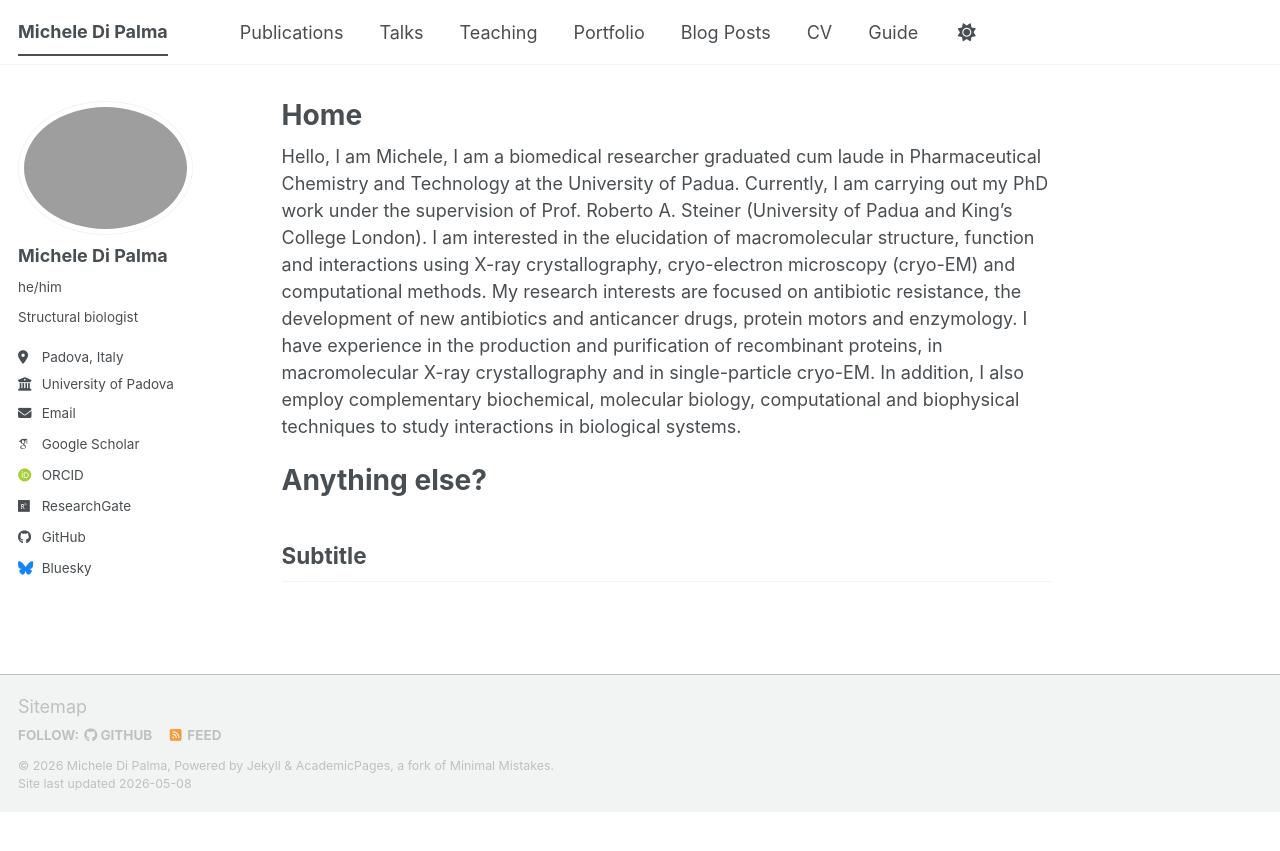
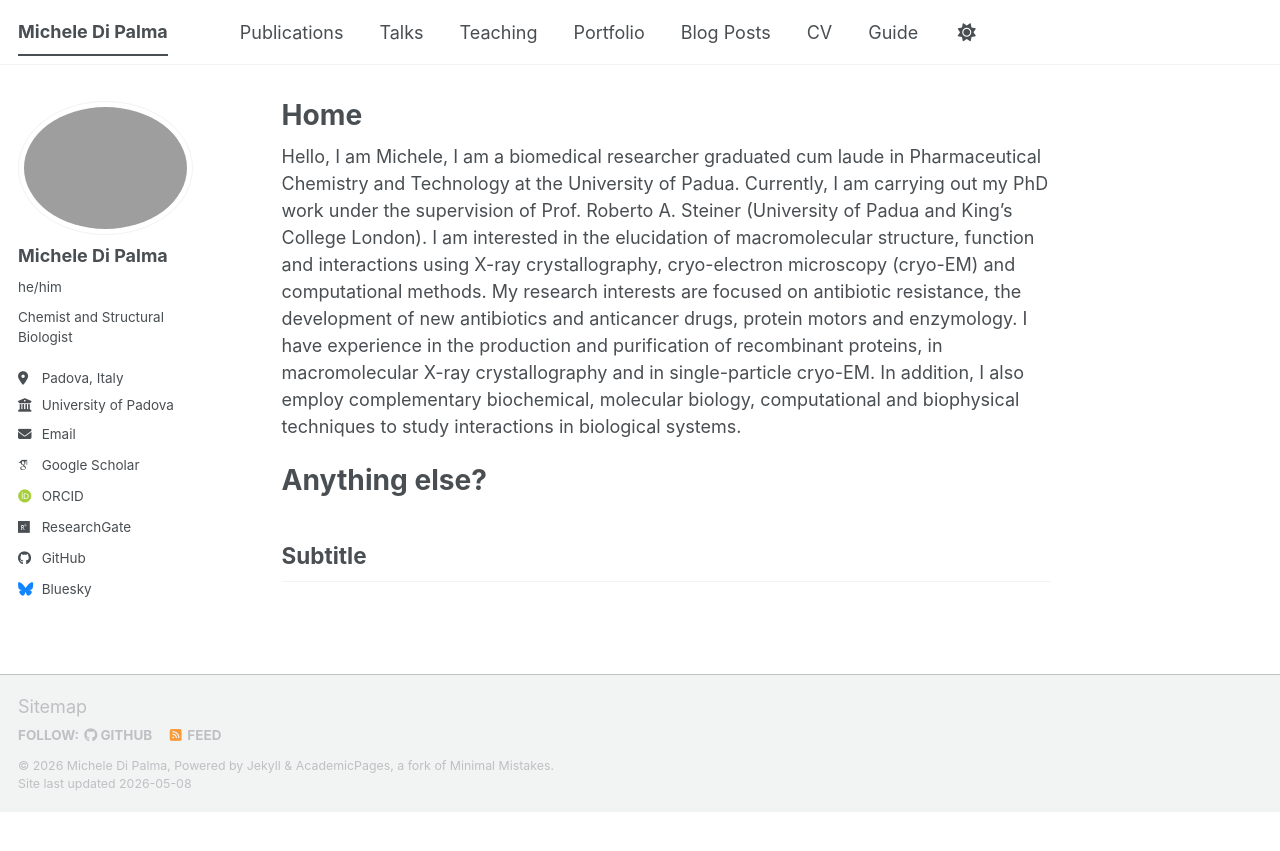
Before and after one commit to michele-dipalma/website, a Jekyll site: the page built from _pages/about.md, in a window 1280 px wide. Shown: the top 851 px of the page. Built offline with Jekyll 4.4.1, drawn with Linux system fonts in a browser that asks for light colours; some web fonts are replaced; a script bundle is joined from its source files by our own code; library files that are not in the unit come from our copies.

Commit message:
Update bio in _config.yml

```diff
--- a/_config.yml
+++ b/_config.yml
@@ -26,7 +26,7 @@ author:
   avatar           : "profile.png"
   name             : "Michele Di Palma"
   pronouns         : "he/him" # example: "she/her"
-  bio              : "Structural biologist"
+  bio              : "Chemist and Structural Biologist"
   location         : "Padova, Italy"
   employer         : "University of Padova"
   uri              : # URL
```
